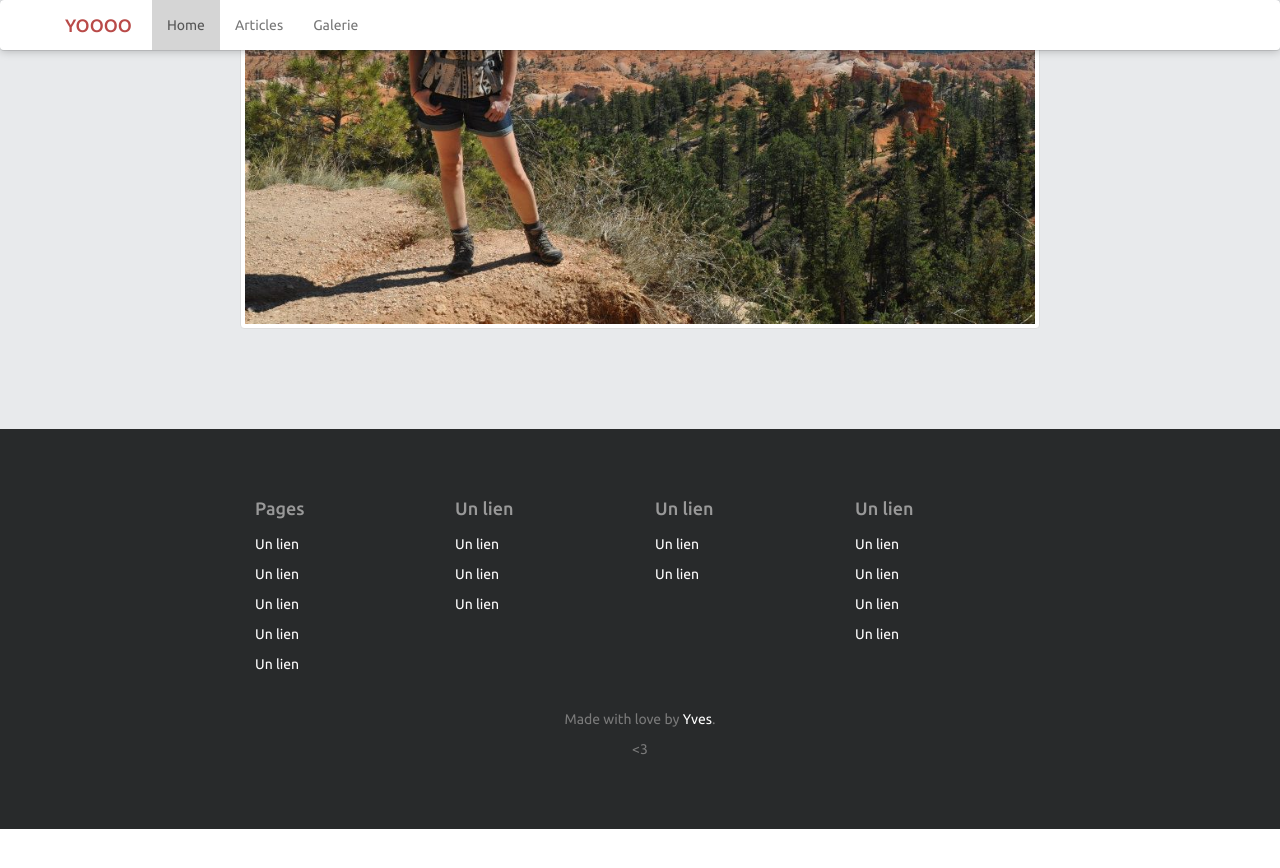
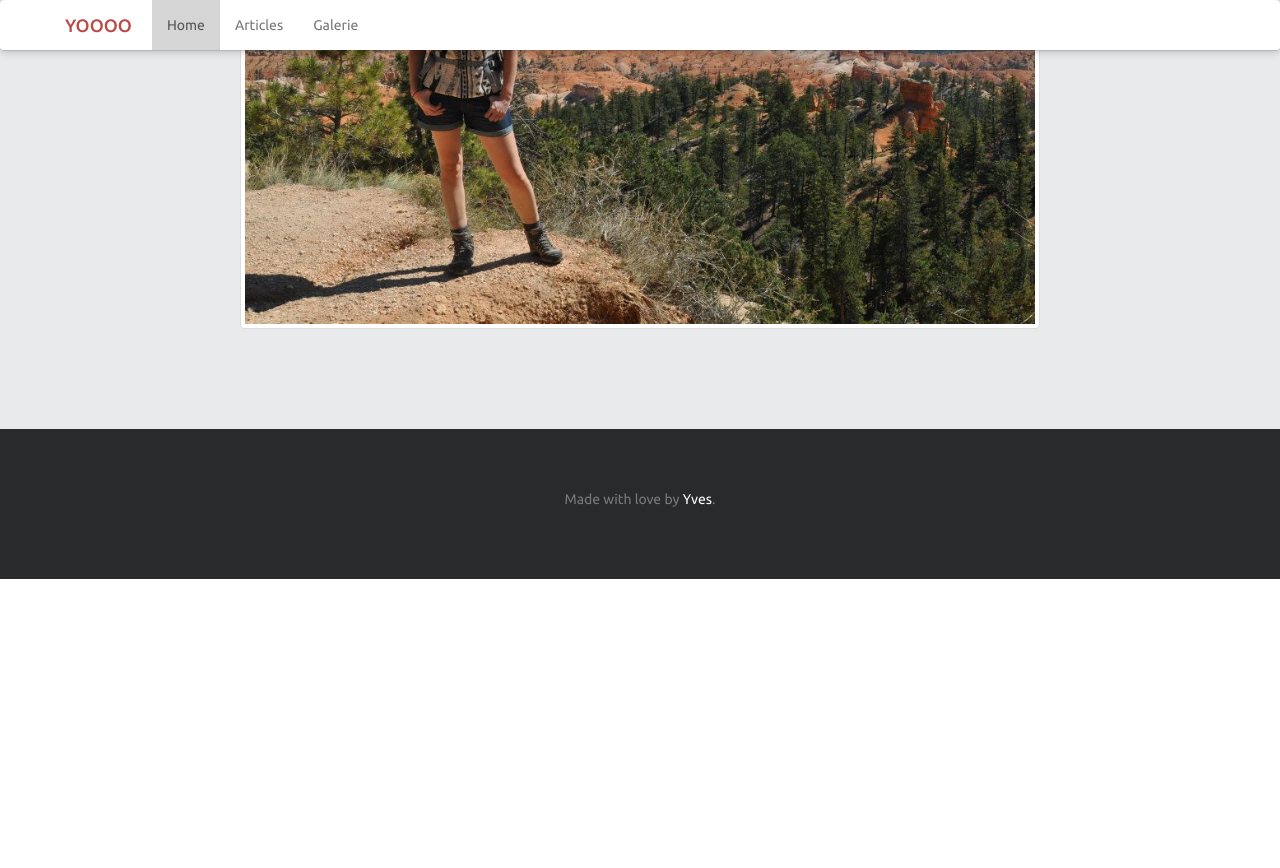
Before and after one commit to link-webcreations/juetpy, a Jekyll site: the page built from index.html, in a window 1280 px wide and 900 px high, scrolled down 4314 px. Shown: the top 868 px of the window. Built offline with Jekyll 4.4.1, drawn with Linux system fonts in a browser that asks for light colours; Markdown is read by kramdown in place of the engine named in the settings; the list of posts is cut into pages by our own code; after the commit the page ends 4964 px from its top, so only the background shows below that.

Commit message:
simplify footer

```diff
--- a/_includes/footer.html
+++ b/_includes/footer.html
@@ -2,43 +2,6 @@
 ================================================== -->
 <footer class="footer">
   <div class="container">
-    <div class="row">
-      <div class="col col-lg-2 col-offset-2">
-        <h4>Pages</h4>
-        <ul class="list-unstyled">
-          <li><a href="{{ site.url }}/">Un lien</a></li>
-          <li><a href="{{ site.url }}/">Un lien</a></li>
-          <li><a href="{{ site.url }}/">Un lien</a></li>
-          <li><a href="{{ site.url }}/">Un lien</a></li>
-          <li><a href="{{ site.url }}/">Un lien</a></li>
-        </ul>
-      </div>
-      <div class="col col-lg-2">
-        <h4>Un lien</h4>
-        <ul class="list-unstyled">
-          <li><a href="{{ site.url }}/">Un lien</a></li>
-          <li><a href="{{ site.url }}/">Un lien</a></li>
-          <li><a href="{{ site.url }}/">Un lien</a></li>
-        </ul>
-      </div>
-      <div class="col col-lg-2">
-        <h4>Un lien</h4>
-        <ul class="list-unstyled">
-          <li><a href="{{ site.url }}/">Un lien</a></li>
-          <li><a href="{{ site.url }}/">Un lien</a></li>
-        </ul>
-      </div>
-      <div class="col col-lg-2">
-        <h4>Un lien</h4>
-        <ul class="list-unstyled">
-          <li><a href="{{ site.url }}/">Un lien</a></li>
-          <li><a href="{{ site.url }}/">Un lien</a></li>
-          <li><a href="{{ site.url }}/">Un lien</a></li>
-          <li><a href="{{ site.url }}/">Un lien</a></li>
-        </ul>
-      </div>
-    </div>
     <p>Made with love by <a href="http://link-webcreations.fr">Yves</a>.</p>
-    <p>&lt;3</p>
   </div>
 </footer>
```
